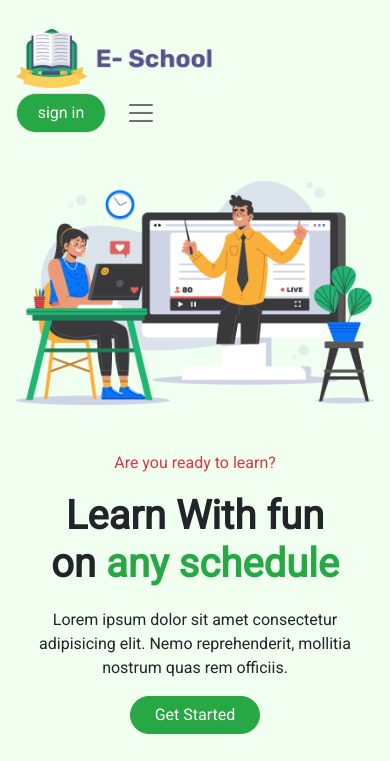
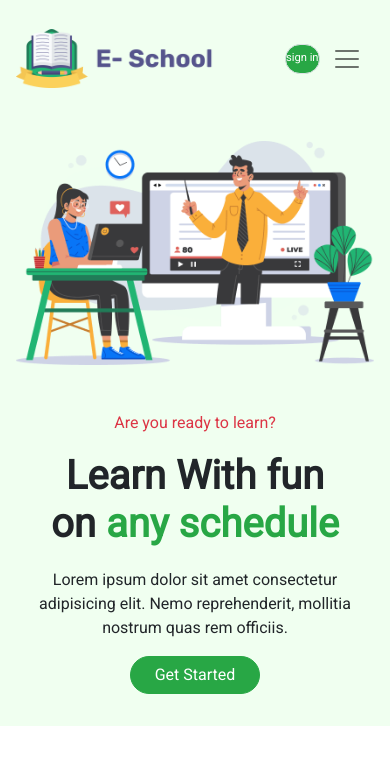
Before and after one commit to tanvir5230/e-school, a plain HTML site: page index.html in a window 390 px wide. Shown: the top 761 px of the page. Drawn offline with Linux system fonts and the light colour scheme.

Commit message:
sign in correction

```diff
--- a/css/style.css
+++ b/css/style.css
@@ -25,10 +25,21 @@ header .active {
     background-image: linear-gradient(0deg, #08aeea 0%, #2af598 100%);
   }
 }
-#signIn {
-  height: 40px;
-  width: 90px;
-  padding: 0;
+@media (max-width: 719px) {
+  #signIn {
+    height: 30px;
+    width: 90px;
+    padding: 0;
+    font-size: 0.7rem;
+    border-radius: 0;
+  }
+}
+@media (min-width: 720px) {
+  #signIn {
+    height: 40px;
+    width: 90px;
+    padding: 0;
+  }
 }
 header h1 {
   font-size: 2.5rem;
--- a/index.html
+++ b/index.html
@@ -26,9 +26,9 @@
         <nav class="navbar navbar-expand-lg navbar-light">
           <div class="container-fluid">
             <a class="navbar-brand" href="#">
-              <img src="image/Logo.png" alt="" />
+              <img src="image/Logo.png" class="" alt="" />
             </a>
-            <div class="d-flex order-lg-5 align-self-center">
+            <div class="d-flex order-lg-5 align-self-center w-25">
               <button
                 class="navbar-toggler border-0 align-self-center order-1"
                 type="button"
@@ -42,7 +42,7 @@
               </button>
               <button
                 id="signIn"
-                class="btn btn-success px-3 rounded-pill ml-auto mr-2 order-0 border align-self-center"
+                class="btn btn-success px-0 px-md-3 rounded-pill ml-auto mr-0 mr-md-2 order-0 border align-self-center"
                 data-toggle="modal"
                 data-target="#modalLoginForm"
               >
```
